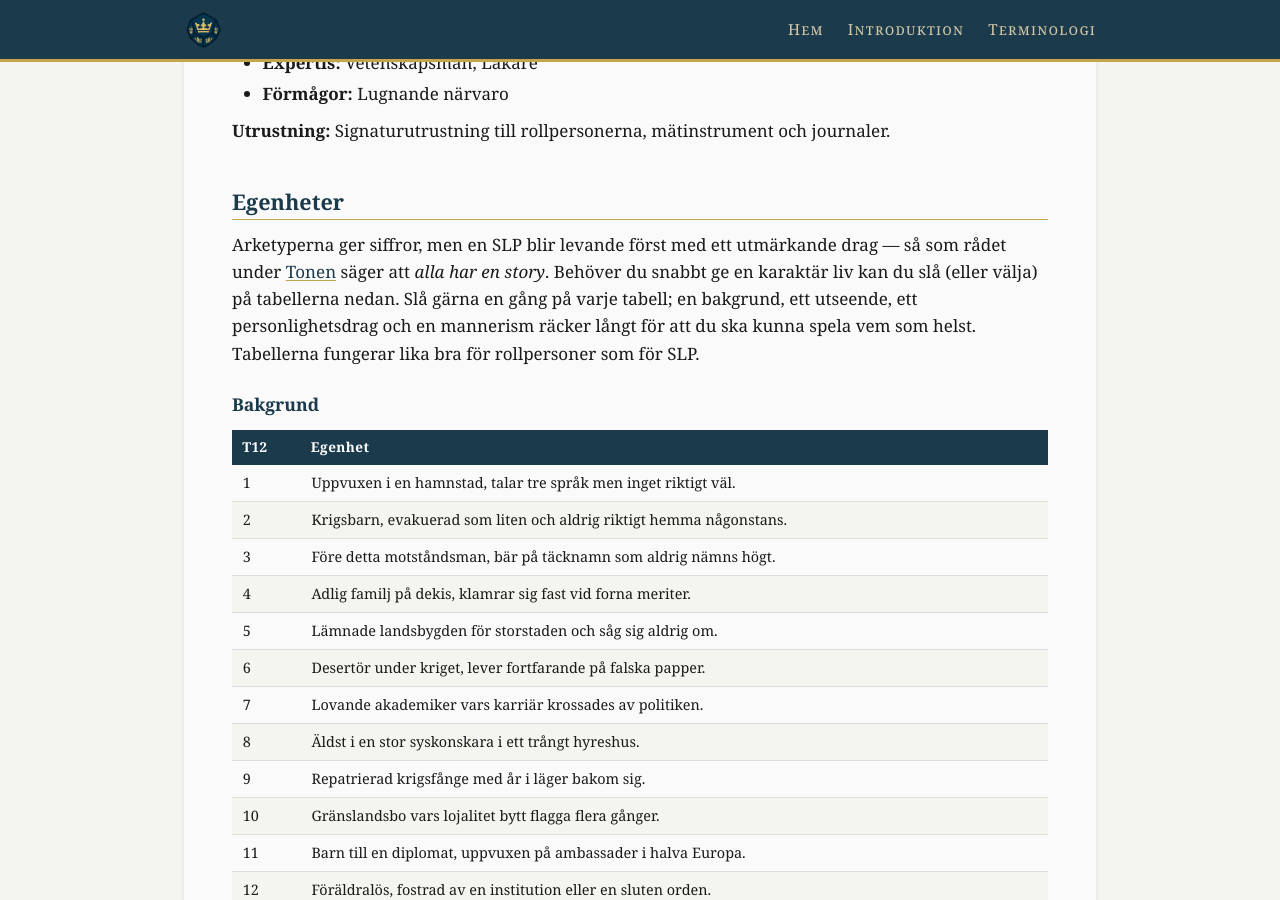
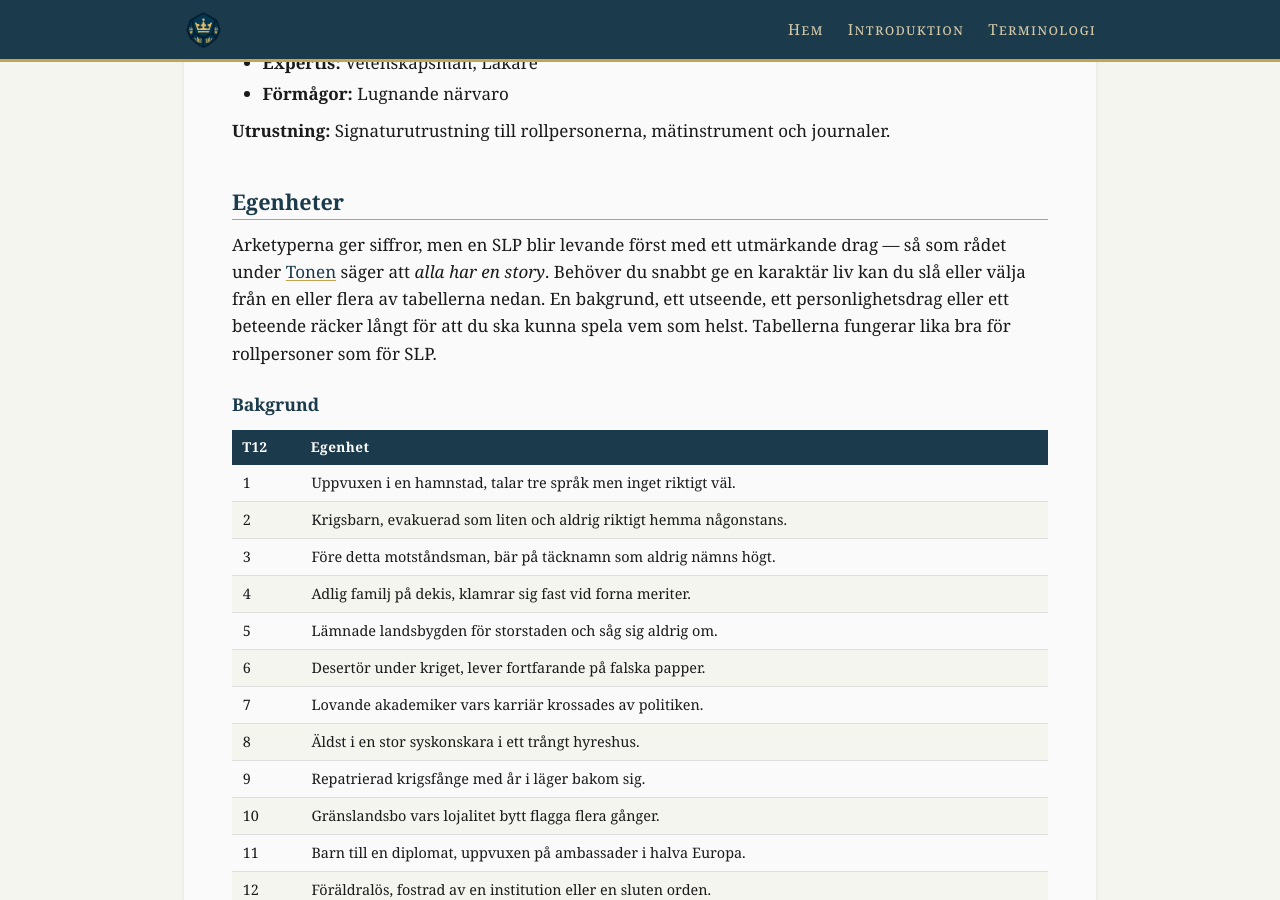
Before and after one commit to ulmus/Riket, a Jekyll site: the page built from Regler/Spelledarpersoner.md, in a window 1280 px wide and 900 px high, scrolled down 10206 px. Built offline with Jekyll 4.4.1, drawn with Linux system fonts in a browser that asks for light colours; our own code applies the rules of GitHub Pages for plain Markdown files.

Commit message:
Justera inledningen till Egenheter
- "mannerism" blir "beteende" för konsekvens med tabellnamnet
- Förtydliga att man slår eller väljer från en eller flera tabeller,
  inte alla

Co-Authored-By: Claude Opus 4.8 (1M context) <noreply@anthropic.com>
Claude-Session: https://claude.ai/code/session_011sczfMNzTsbUTaaK8oUGu8

```diff
--- a/Regler/Spelledarpersoner.md
+++ b/Regler/Spelledarpersoner.md
@@ -369,7 +369,7 @@ Den tekniske eller vetenskaplige rådgivaren från [[Program Frigg (Sverige)|Pro
 
 ## Egenheter
 
-Arketyperna ger siffror, men en SLP blir levande först med ett utmärkande drag — så som rådet under [[Att spelleda I Rikets Tjänst#Tonen|Tonen]] säger att *alla har en story*. Behöver du snabbt ge en karaktär liv kan du slå (eller välja) på tabellerna nedan. Slå gärna en gång på varje tabell; en bakgrund, ett utseende, ett personlighetsdrag och en mannerism räcker långt för att du ska kunna spela vem som helst. Tabellerna fungerar lika bra för rollpersoner som för SLP.
+Arketyperna ger siffror, men en SLP blir levande först med ett utmärkande drag — så som rådet under [[Att spelleda I Rikets Tjänst#Tonen|Tonen]] säger att *alla har en story*. Behöver du snabbt ge en karaktär liv kan du slå eller välja från en eller flera av tabellerna nedan. En bakgrund, ett utseende, ett personlighetsdrag eller ett beteende räcker långt för att du ska kunna spela vem som helst. Tabellerna fungerar lika bra för rollpersoner som för SLP.
 
 ### Bakgrund
 
```
